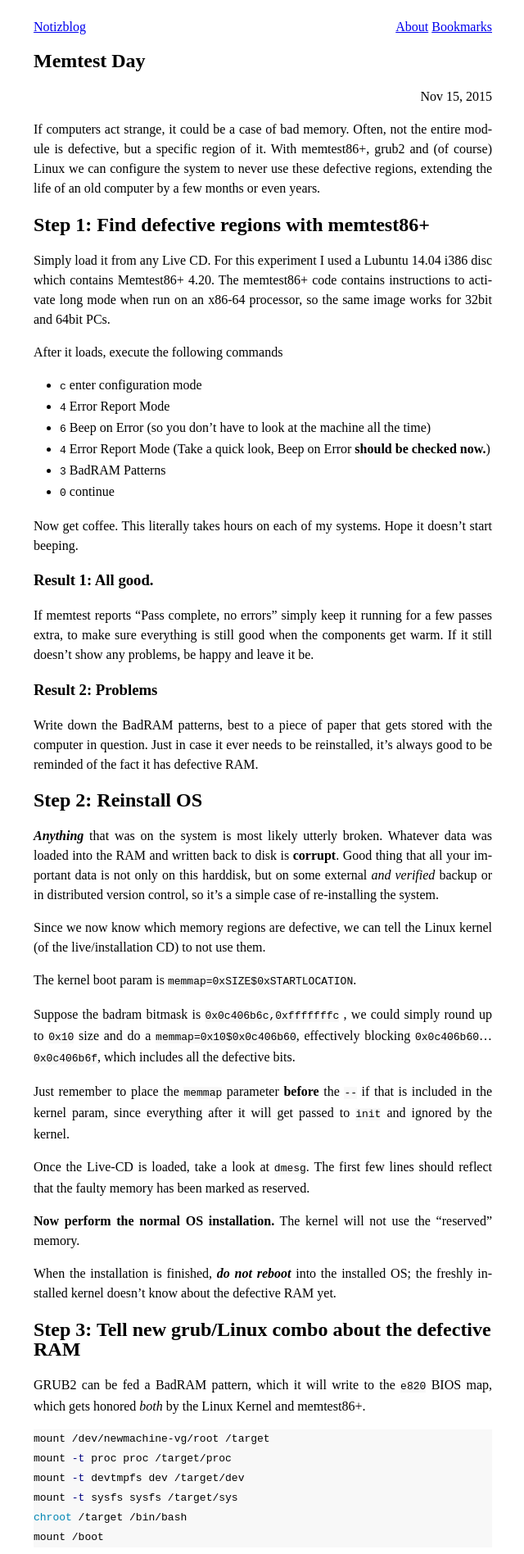
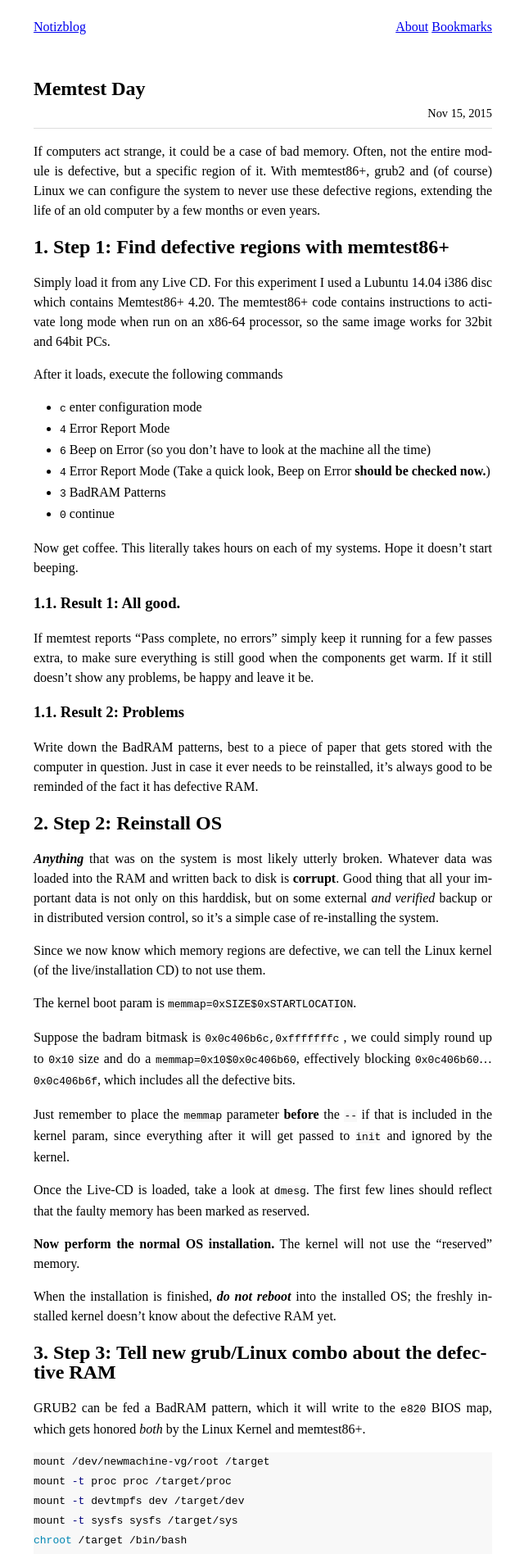
Before and after one commit to dannyedel/blog, a Jekyll site: the page built from _posts/2015-11-15-memtest-day.md, in a window 1280 px wide. Shown: the top 1896 px of the page at 82% size, without its empty margins (319-959 px from the left). Built offline with Jekyll 4.4.1, drawn with Linux system fonts in a browser that asks for light colours.

Commit message:
format article's header

```diff
--- a/css/main.scss
+++ b/css/main.scss
@@ -54,9 +54,45 @@ header.site-header {
 
 article {
 	header {
+		h1 {
+			margin: 0;
+			line-height: 1.5em;
+			padding: 0;
+			&:before {
+				content: '';
+				display: block;
+				padding-top: 1em;
+				margin-top: 1em;
+			}
+		}
 		div.post-meta {
 			text-align: right;
+			font-size: 0.9em;
 		}
+		padding-bottom: 0.4em;
+		border-bottom: 1px solid #ddd;
+		margin-bottom: 1em;
+		counter-reset: section;
+	}
+
+	h2:before {  // h2: section
+		counter-reset: subsection;
+		counter-increment: section;
+		content: counter(section, decimal) ". ";
+	}
+
+	h3:before {  // h3: subsection
+		counter-reset: subsubsection;
+		counter-increment: subsection;
+		content: counter(section, decimal) "."
+		 counter(subsection, decimal) ". ";
+	}
+
+	h4:before { // h4: subsubsection
+		counter-increment: subsubsection;
+		content: counter(section,decimal) "."
+		 counter(subsection,decimal) "."
+		 counter(subsubsection,decimal) ". ";
 	}
 
 	ul#markdown-toc {
```
